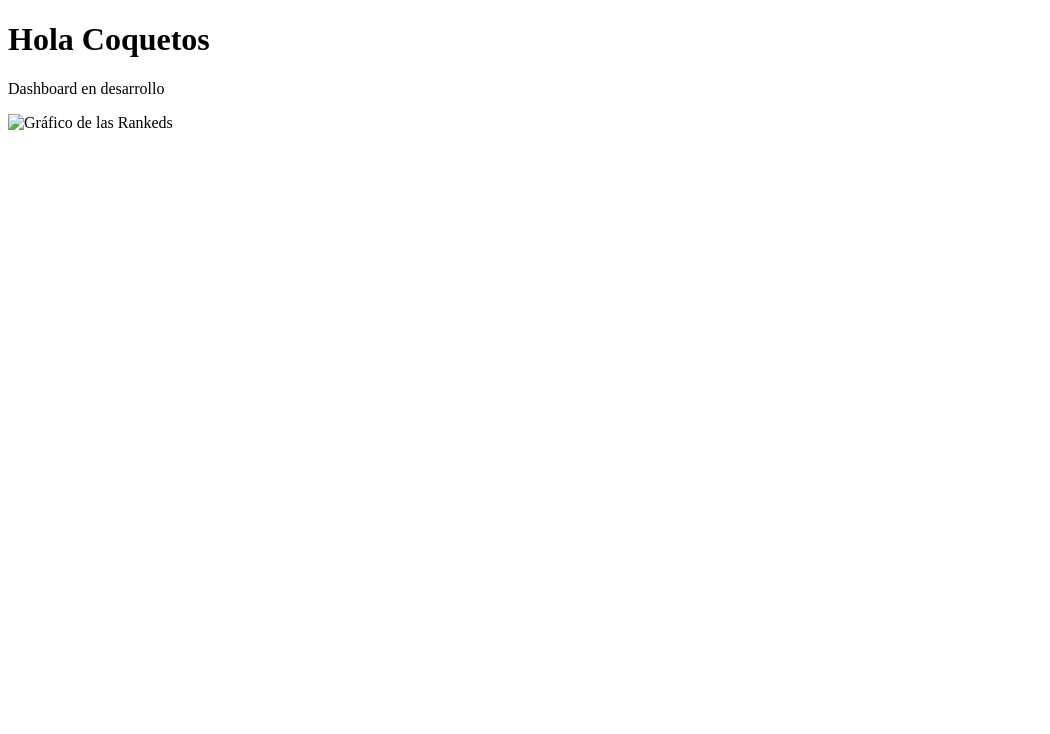
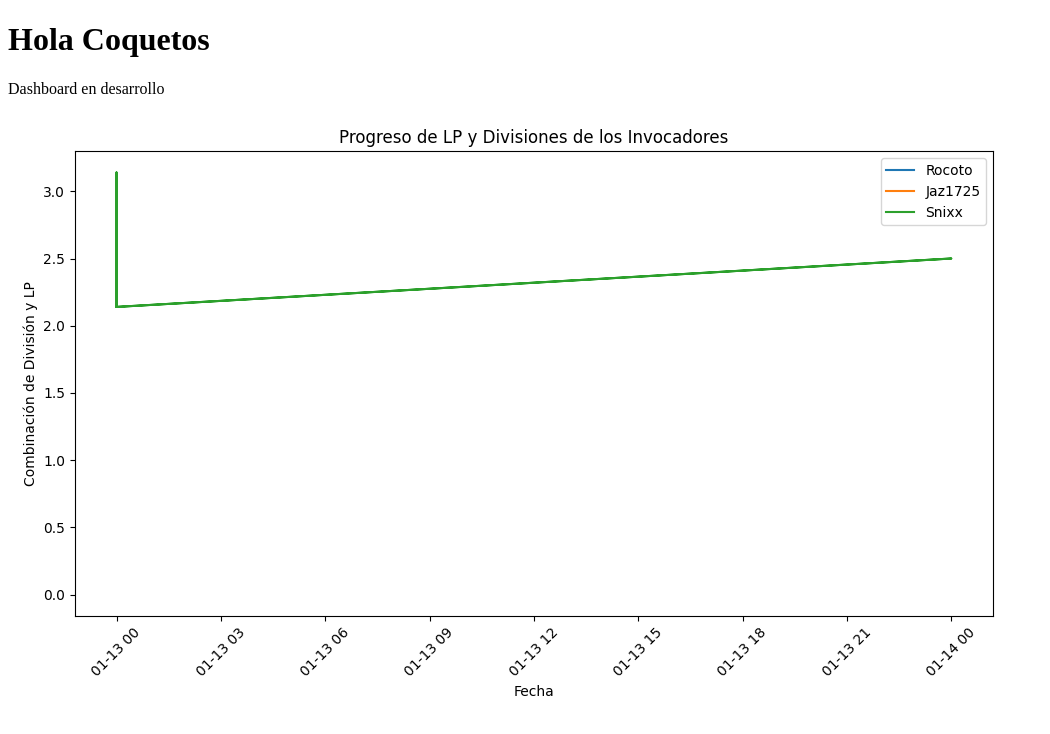
Before and after one commit to rocoto-dev/rocoto_dev.github.io, a plain HTML site: page docs/index.html in a window 1280 px wide. Shown: the whole page, without its empty margins (0-1050 px from the left). Drawn offline with Linux system fonts and the light colour scheme.

Commit message:
Update index.html

```diff
--- a/docs/index.html
+++ b/docs/index.html
@@ -3,6 +3,6 @@
 <body>
 <h1>Hola Coquetos</h1>
 <p>Dashboard en desarrollo</p>
-<img src="./docs/summoner_graph.png" alt="Gráfico de las Rankeds" style="max-width: 100%; height: auto;">
+<img src="summoner_graph.png" alt="Gráfico de las Rankeds" style="max-width: 100%; height: auto;">
 </body>
 </html>
```
